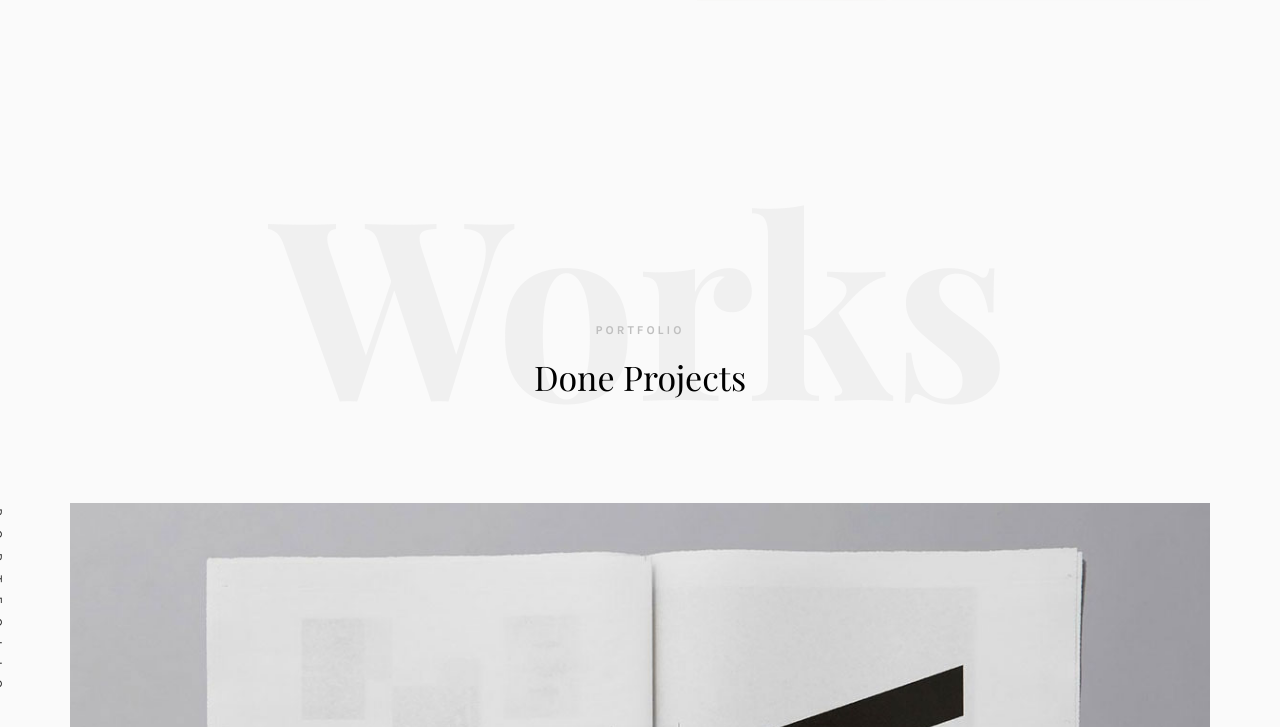
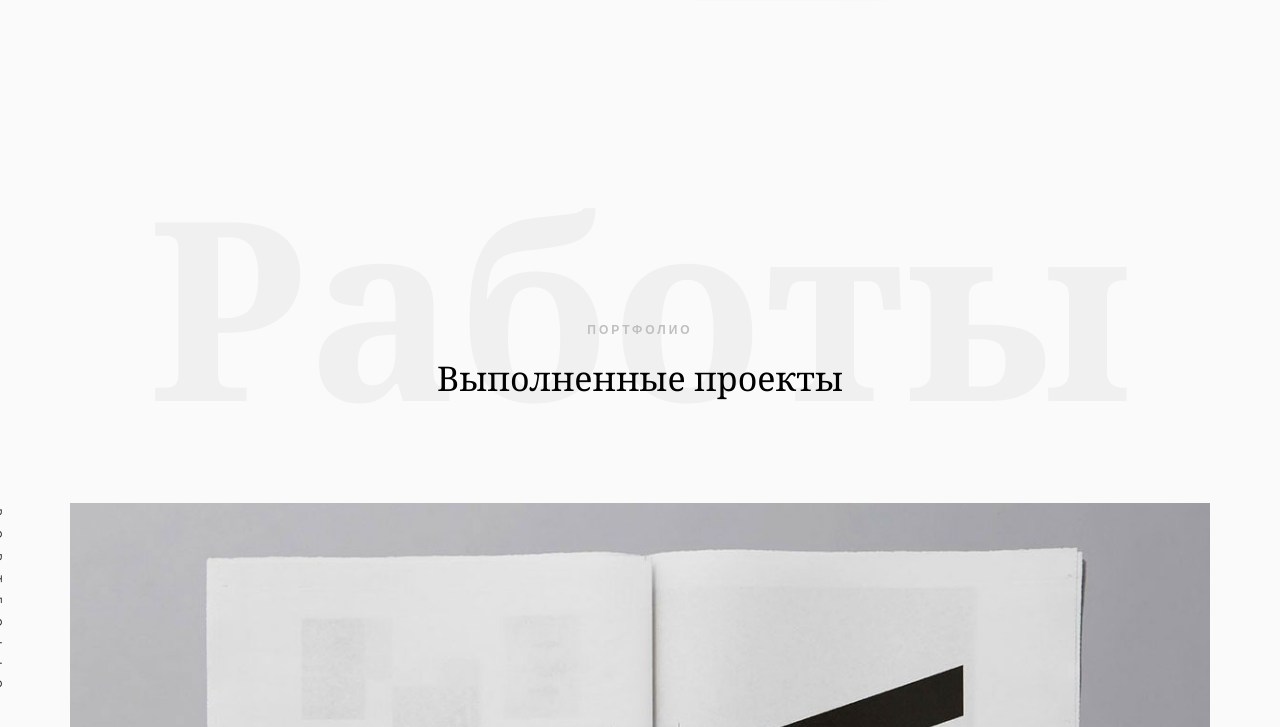
Before and after one commit to Dasha12123434/RESUME, a plain HTML site: page index.html in a window 1280 px wide. Shown: the part 1838-2565 px from the top of the page. Drawn offline with nearby package versions, Linux system fonts and the light colour scheme; files whose address does not match are found by name; a web font is replaced by a local one.

Commit message:
Update index.html

```diff
--- a/index.html
+++ b/index.html
@@ -129,7 +129,7 @@
 						<div class="about-desc">
 							<div class="owl-carousel3">
 								<div class="item">
-									<h2><span>Darya</span><span>Belyakova</span></h2>
+									<h2><span>Дарья</span><span>Белякова</span></h2>
 								</div>
 								<div class="item">
 									<h2><span>Я</span><span>Дизайнер</span></h2>
@@ -227,12 +227,12 @@
 		<div id="colorlib-work">
 			<div class="container">
 				<div class="row text-center">
-					<h2 class="bold">Works</h2>
+					<h2 class="bold">Работы</h2>
 				</div>
 				<div class="row">
 					<div class="col-md-12 col-md-offset-0 text-center animate-box intro-heading">
-						<span>Portfolio</span>
-						<h2>Done Projects</h2>
+						<span>Портфолио</span>
+						<h2>Выполненные проекты</h2>
 					</div>
 				</div>
 				<div class="row">
```
